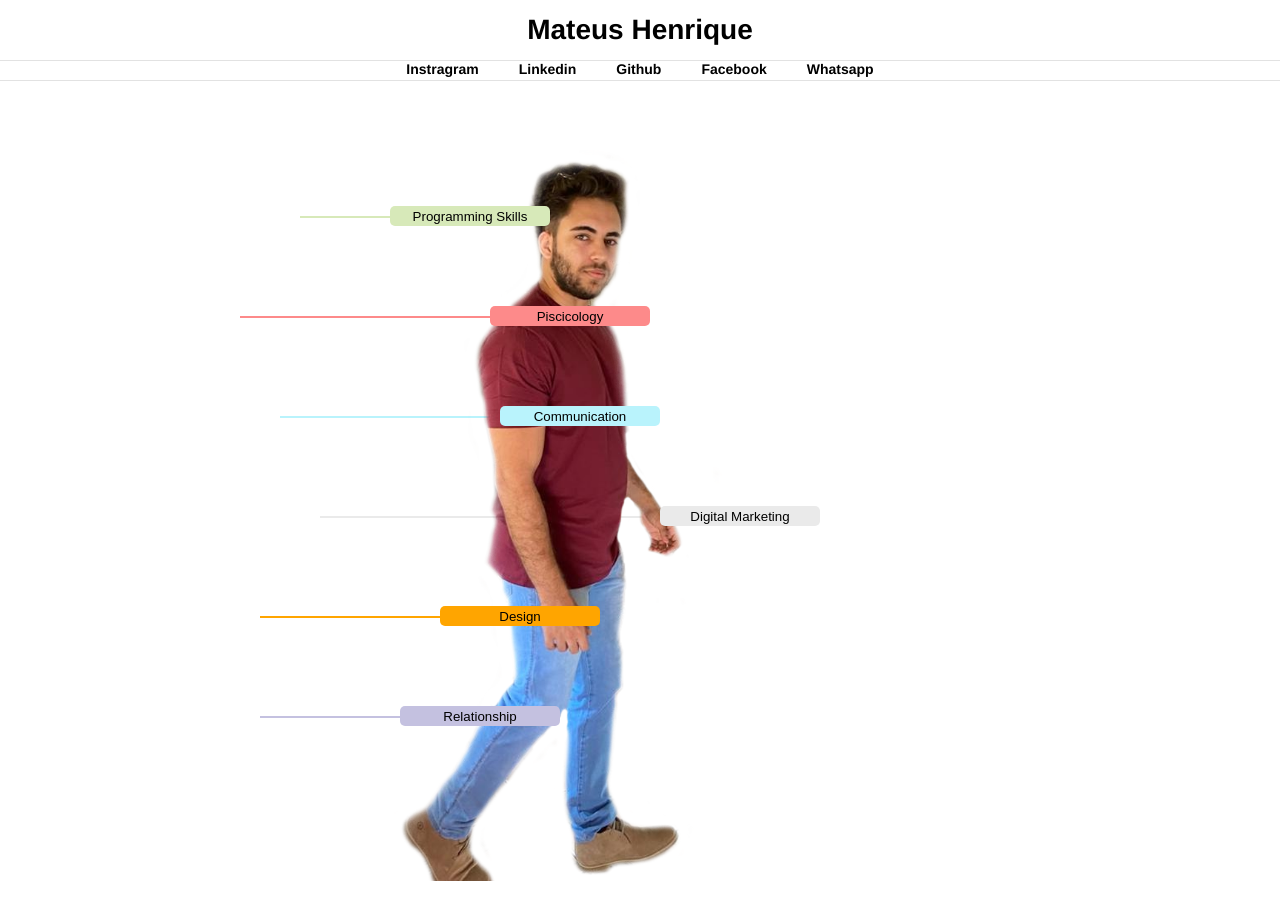
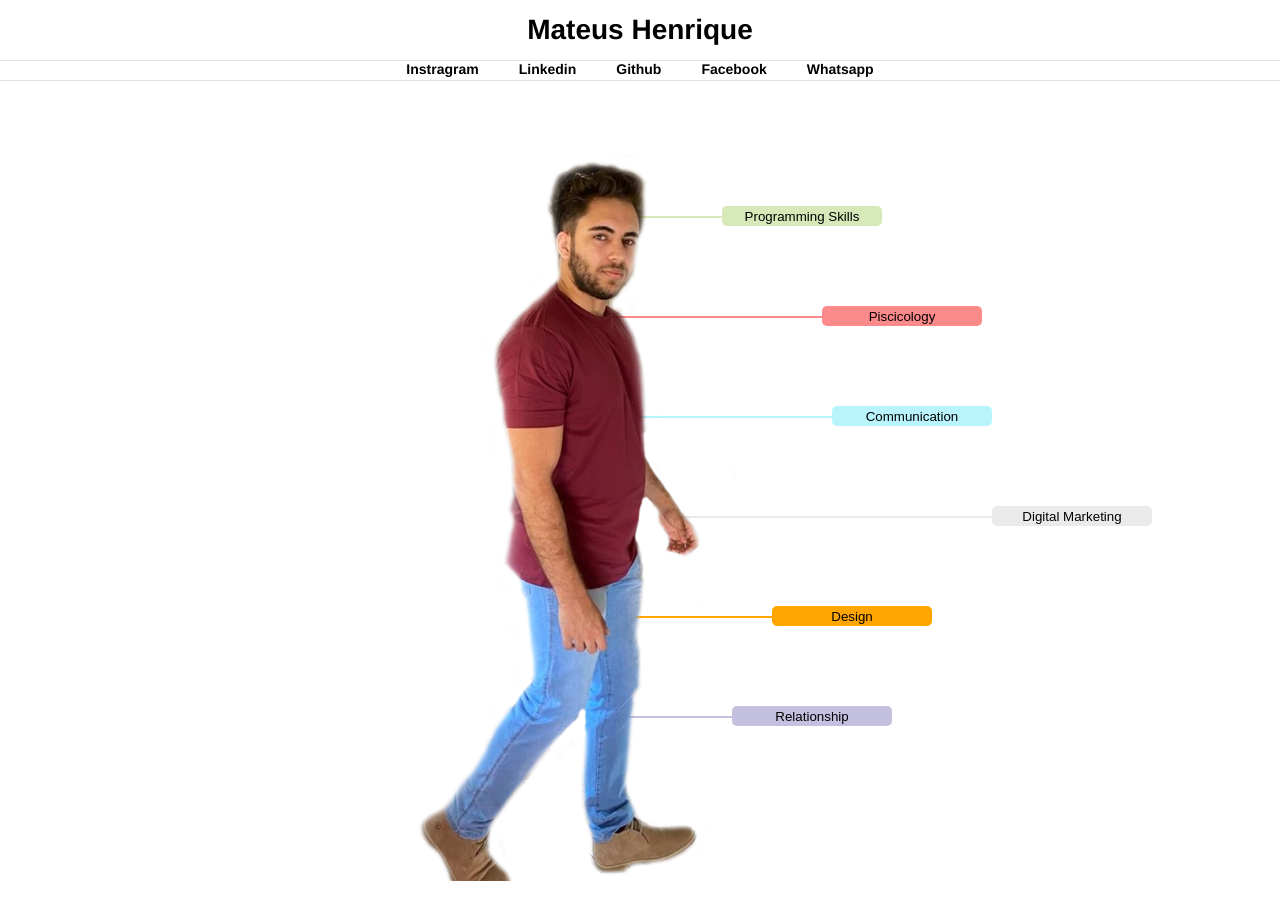
Before and after one commit to MateusHenriqDaSilva/Port, a Next.js app: page / in a window 1280 px wide. Built offline with nearby package versions, Linux system fonts and the light colour scheme.

Commit message:
first commit

```diff
--- a/src/styles/corpo.module.css
+++ b/src/styles/corpo.module.css
@@ -14,20 +14,20 @@
 
 .espacoLinha {
     display: flex;
-    width: 100px;
-    height: 500px;
+    width: 5%;
     margin-top: 135px;
 }
 
 .linhaReta {
-    width: 300px;
+    display: flex;
+    width: 24%;
     margin-left: -360px;
     height: 2px;
 }
 
 .linhaReta1 {
     background: #D7E9B9;
-    width: 100px;
+    width: 90%;
     margin-left: -510px;
     height: 2px;
 }
@@ -106,7 +106,7 @@
     margin-top: 100px;
     border: none;
     z-index: 1;
-    width: 160px;;
+    width: 160px;
     border-radius: 5px;
     background: #FD8A8A;
 }
@@ -116,7 +116,8 @@
     margin-left: -60px;
     margin-top: 100px;
     border: none;
-    width: 160px;;
+    width: 160px;
+    ;
     border-radius: 5px;
     box-shadow: 0px 0px 10px #ff4141;
 }
@@ -161,7 +162,8 @@
     margin-left: -0px;
     margin-top: 300px;
     border: none;
-    width: 160px;;
+    width: 160px;
+    ;
     border-radius: 5px;
     cursor: pointer;
     box-shadow: 0px 0px 10px #727272;
@@ -172,7 +174,8 @@
     margin-left: -380px;
     margin-top: 400px;
     z-index: 1;
-    width: 160px;;
+    width: 160px;
+    ;
     border-radius: 5px;
     cursor: pointer;
     background: orange;
@@ -183,7 +186,8 @@
     height: 20px;
     margin-left: -380px;
     margin-top: 400px;
-    width: 160px;;
+    width: 160px;
+    ;
     border-radius: 5px;
     cursor: pointer;
     background: orange;
@@ -195,7 +199,8 @@
     height: 20px;
     margin-left: -200px;
     margin-top: 500px;
-    width: 160px;;
+    width: 160px;
+    ;
     border-radius: 5px;
     cursor: pointer;
     z-index: 1;
@@ -207,9 +212,115 @@
     height: 20px;
     margin-left: -200px;
     margin-top: 500px;
-    width: 160px;;
+    width: 160px;
     border-radius: 5px;
     cursor: pointer;
     box-shadow: 0px 0px 10px #321bff;
     border: none;
 }
+
+@media only screen and (max-width: 1837px) {
+    .linhaReta2 {
+        background: #FD8A8A;
+        width: 300px;
+        margin-top: 100px;
+        margin-left: -130px;
+        height: 2px;
+    }
+}
+
+@media only screen and (max-width: 1782px) {
+    .linhaReta2 {
+        background: #FD8A8A;
+        width: 300px;
+        margin-top: 100px;
+        margin-left: -130px;
+        height: 2px;
+    }
+
+    .linhaReta1 {
+        width: 120px;
+    }
+
+    .quadrado1 {
+        margin-left: -480px;
+    }
+}
+
+@media only screen and (max-width: 1745px) {
+    .linhaReta1 {
+        width: 220px;
+        margin-left: -430px;
+    }
+
+    .quadrado1 {
+        margin-left: -400px;
+    }
+
+    .linhaReta2 {
+        margin-left: -250px;
+    }
+}
+
+@media only screen and (max-width: 1585px) {
+    .linhaReta1 {
+        width: 280px;
+        margin-left: -400px;
+    }
+
+    .quadrado1 {
+        margin-left: -300px;
+    }
+
+    .linhaReta2 {
+        margin-left: -250px;
+    }
+}
+
+@media only screen and (max-width: 1525px) {
+    .linhaReta1 {
+        width: 220px;
+        margin-left: -330px;
+    }
+}
+
+@media only screen and (max-width: 1389px) {
+    .linhaReta1 {
+        width: 280px;
+        margin-left: -330px;
+    }
+
+    .quadrado1 {
+        margin-left: -220px;
+    }
+}
+
+@media only screen and (max-width: 1383px) {
+    .linhaReta1 {
+        width: 220px;
+        margin-left: -280px;
+    }
+
+    .quadrado1 {
+        margin-left: -220px;
+    }
+
+    .linhaReta2 {
+        margin-left: -220px;
+    }
+}
+
+@media only screen and (max-width: 1283px) {
+    .linhaReta1 {
+        width: 260px;
+        margin-left: -270px;
+    }
+
+    .quadrado1 {
+        margin-left: -170px;
+    }
+
+    .linhaReta2 {
+        margin-left: -220px;
+    }
+}
```
